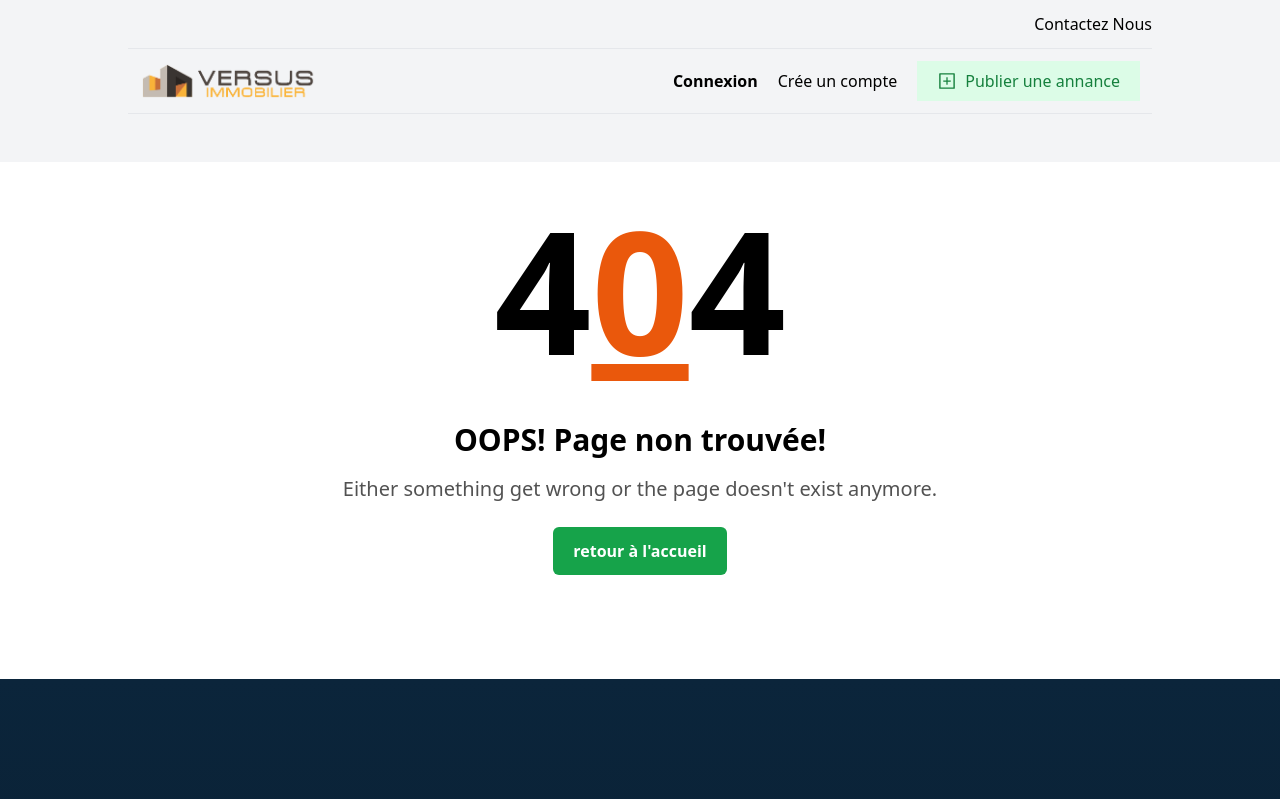
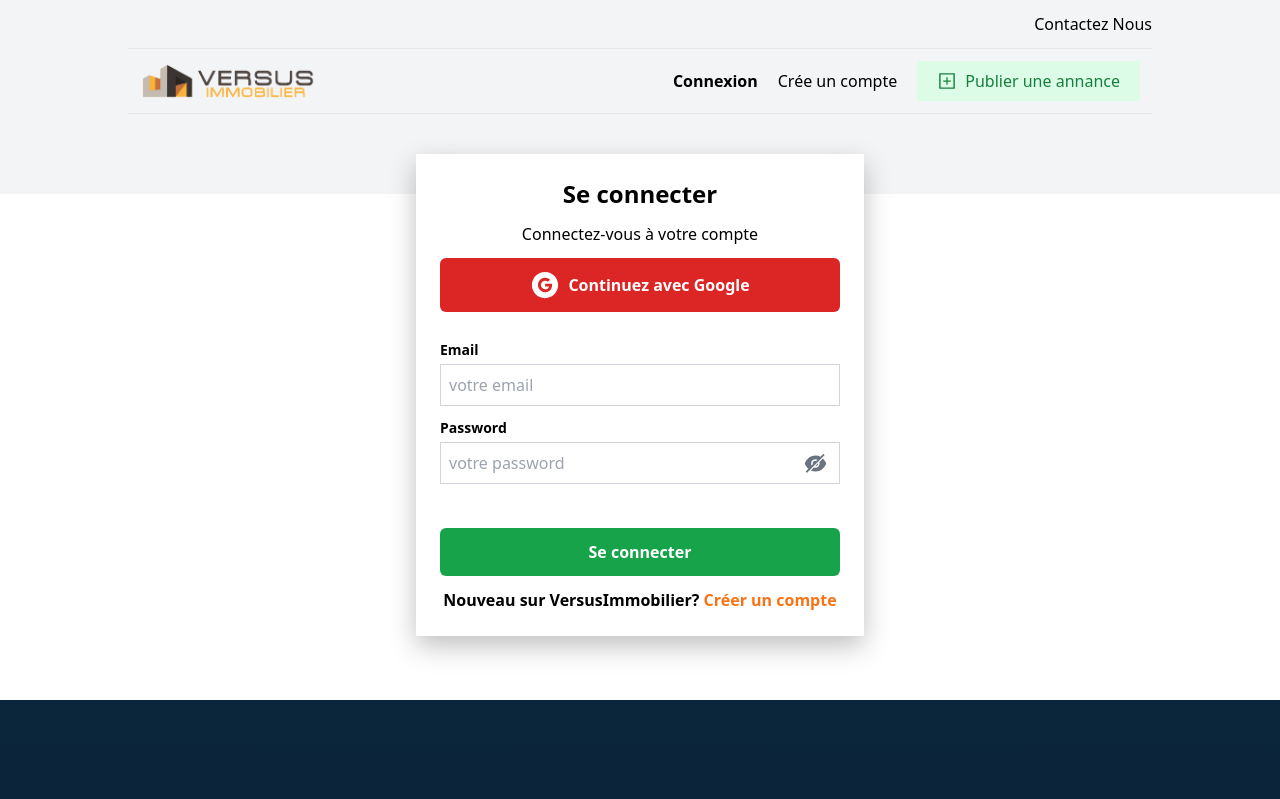
Before and after one commit to oussamataali97/immobilier, a React (Create React App) app: page /login in a window 1280 px wide. Shown: the top 799 px of the page. Built offline with nearby package versions, Linux system fonts and the light colour scheme.

Commit message:
add login page and create account page and fix some errors

```diff
--- a/src/App.js
+++ b/src/App.js
@@ -3,7 +3,14 @@ import { Routes,Route } from "react-router-dom";
 import Notfound from "./pages/Notfound";
 import AOS from 'aos';
 import 'aos/dist/aos.css';
+import Login from "./pages/Login";
+import Create from "./pages/Create";
+import { useState } from "react";
   function App() {
+
+    useState(()=>{
+      window.scrollTo(0, 0);
+    },[])
     AOS.init()
   return (
     <div className="">
@@ -11,6 +18,10 @@ import 'aos/dist/aos.css';
  <Routes>
   <Route path="/" element={ <Layout/>}/>
   <Route path="/*" element={ <Notfound/>}/>
+  <Route path="/login" element={ <Login/>}/>
+  <Route path="/create" element={ <Create/>}/>
+
+
 
  </Routes>
  <Footer/>
--- a/src/components/Header.js
+++ b/src/components/Header.js
@@ -15,8 +15,8 @@ const Header = () => {
       <div className="px-3 hidden md:flex flex-col md:flex-row justify-between items-center border-y-[1px] py-3">
         <Link to="/"> <img src={logo} alt="" className=' w-44 py-3 md:py-0'/></Link>
         <ul className='flex items-center space-x-5'>
-          <li className='font-bold cursor-pointer hover:text-orange-400'>Connexion</li>
-          <li className='cursor-pointer hover:text-orange-400'>Crée un compte</li>
+          <Link to='/login'><li className='font-bold cursor-pointer hover:text-orange-400'>Connexion</li></Link>
+          <Link to='/create'><li className='cursor-pointer hover:text-orange-400'>Crée un compte</li></Link>
           <li className='flex items-center gap-2 text-green-700 bg-green-100 py-2 hover:outline hover:outline-[1px] hover:bg-green-200 cursor-pointer px-5'><AiOutlinePlusSquare size={20}/> Publier une annance</li>
         </ul>
       </div>
--- a/src/components/Search.js
+++ b/src/components/Search.js
@@ -1,6 +1,6 @@
 import React, { useState } from 'react'
 import {AiOutlineSearch} from 'react-icons/ai'
-import {BiCategoryAlt} from 'react-icons/bi'
+import {BiCategoryAlt, BiSearch} from 'react-icons/bi'
 import {MdClose, MdOutlineLocationOn} from 'react-icons/md'
 import CategoriesModal from '../Modals/CategoriesModal'
 
@@ -74,7 +74,7 @@ const Search = () => {
         </div> }
         </div>
         </div>
-
+        <button className=' bg-orange-500 px-5 text-white hidden md:block self-end py-[12px] rounded'><BiSearch size={20} /></button>
         <button className='block w-full bg-orange-400 text-white py-2 visible md:hidden'>Chercher</button>
 
     </div>
@@ -86,7 +86,11 @@ onClick={(e)=>setToggle(false)}
   className="justify-center items-center  flex overflow-x-hidden overflow-y-auto fixed inset-0 z-50 outline-none focus:outline-none"
 
 >
-  <div className="relative w-[800px] max-h-[400px] overflow-auto  my-6 mx-auto max-w-3xl" >
+  <div data-aos="zoom-in"
+    data-aos-delay="10"
+    data-aos-duration="10"
+
+  className="relative w-[800px] max-h-[450px] overflow-auto  my-6 mx-auto max-w-3xl" >
     <div className="border-0 rounded-lg shadow-lg relative flex flex-row w-full bg-white outline-none focus:outline-none">
         <div className="hidden w-[250px] overflow-y-hidden sticky top-0 bottom-0 max-h-[400px]   bg-gray-100  p-3 md:flex flex-col justify-between ">
           <ul>
--- a/src/index.css
+++ b/src/index.css
@@ -33,6 +33,9 @@ transition: ease-in 0.2s;
         font-weight: 500;
         }
 
+        .loginx{
+             box-shadow: 0 10px 25px rgb(0 0 0 / 25%);
+        }
 
 .contain{
     @apply max-w-5xl mx-auto
--- /dev/null
+++ b/src/pages/Create.js
@@ -0,0 +1,9 @@
+import React from 'react'
+
+const Create = () => {
+  return (
+    <div>Create</div>
+  )
+}
+
+export default Create
--- /dev/null
+++ b/src/pages/Login.js
@@ -0,0 +1,30 @@
+import React, { useState } from 'react'
+import { AiFillEye, AiFillEyeInvisible, AiFillGoogleCircle } from 'react-icons/ai'
+import { Link } from 'react-router-dom'
+const Login = () => {
+
+  const [toggle,setToggle]=useState(false)
+  return (
+    <div className='mb-16 flex  flex-col gap-3 md:bg-white  p-6 max-w-md md:mx-auto loginx mx-1 -mt-[150px] md:-mt-10'>
+      <p className='text-center font-bold text-2xl'>Se connecter</p>
+      <p className='text-center text-light'>Connectez-vous à votre compte</p>
+      <button className='bg-red-600 w-full py-3 rounded-md text-white  flex items-center justify-center gap-2 font-bold'> <AiFillGoogleCircle size={30}/> Continuez avec Google</button>
+
+  <form action="" className='mt-4'>
+    <div className="form-group flex flex-col">
+    <label className='font-bold mb-1 text-sm' htmlFor="email">Email</label>
+    <input type="email" required placeholder='votre email ' className='focus:outline-none px-2 py-2 border border-gray-300' id='email' name='email' />
+    </div>
+    <div className="form-group relative flex flex-col py-3">
+      <p onClick={()=>setToggle(!toggle)}>  {toggle ? <AiFillEye size={25} className='absolute top-[45px] right-3 text-gray-500 cursor-pointer' /> : <AiFillEyeInvisible size={25} className='absolute top-[45px] right-3 text-gray-500 cursor-pointer' onClick={()=>setToggle(!toggle)}/>} </p>
+    <label className='font-bold mb-1 text-sm' htmlFor="Password">Password</label>
+    <input type={toggle ? "text" : "password"} placeholder='votre password ' className='focus:outline-none px-2 py-2 border border-gray-300' id='Password' name='Password' />
+    </div>
+    <button className='bg-green-600 mt-8 w-full py-3 rounded-md text-white  flex items-center justify-center gap-2 font-bold'>Se connecter</button>
+  </form>
+    <p className='text-center font-bold'>Nouveau sur VersusImmobilier? <Link to='/create' className='text-orange-500'>Créer un compte</Link></p>
+    </div>
+  )
+}
+
+export default Login
```
